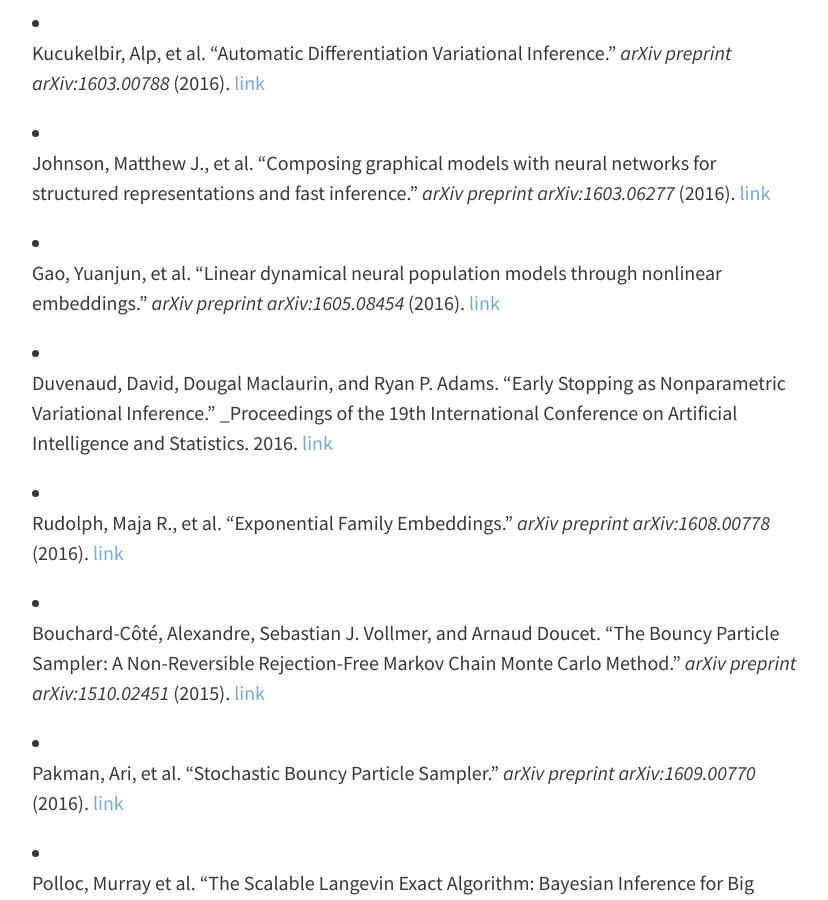
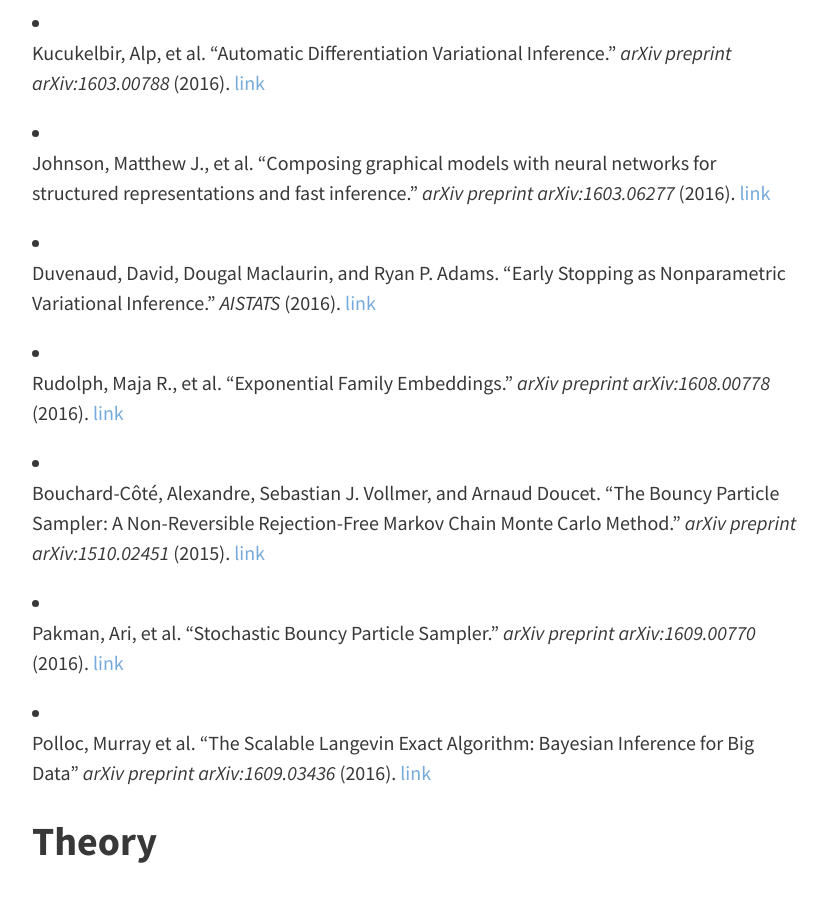
Before and after one commit to casmls/casmls.github.io, a Jekyll site: the page built from papers.md, in a window 1280 px wide and 900 px high, scrolled down 1557 px. Shown: the whole window, without its empty margins (224-1052 px from the left). Built offline with Jekyll 4.4.1, drawn with Linux system fonts in a browser that asks for light colours; nearby versions of some CDN libraries; some of the changed text lies outside the part shown.

Commit message:
minor updates

```diff
--- a/reading_list.md
+++ b/papers.md
@@ -31,9 +31,7 @@
 
 - Johnson, Matthew J., et al. "Composing graphical models with neural networks for structured representations and fast inference." _arXiv preprint arXiv:1603.06277_ (2016). [link](http://arxiv.org/pdf/1603.06277)
 
-- Gao, Yuanjun, et al. "Linear dynamical neural population models through nonlinear embeddings." _arXiv preprint arXiv:1605.08454_ (2016). [link](http://arxiv.org/pdf/1605.08454)
-
-- Duvenaud, David, Dougal Maclaurin, and Ryan P. Adams. "Early Stopping as Nonparametric Variational Inference." _Proceedings of the 19th International Conference on Artificial Intelligence and Statistics. 2016. [link](http://www.jmlr.org/proceedings/papers/v51/duvenaud16.pdf)
+- Duvenaud, David, Dougal Maclaurin, and Ryan P. Adams. "Early Stopping as Nonparametric Variational Inference." _AISTATS_ (2016). [link](http://www.jmlr.org/proceedings/papers/v51/duvenaud16.pdf)
 
 - Rudolph, Maja R., et al. "Exponential Family Embeddings." _arXiv preprint arXiv:1608.00778_ (2016). [link](http://arxiv.org/pdf/1608.00778)
 
```
Also changed, not shown: other parts of papers.md (+5 -3 lines).
